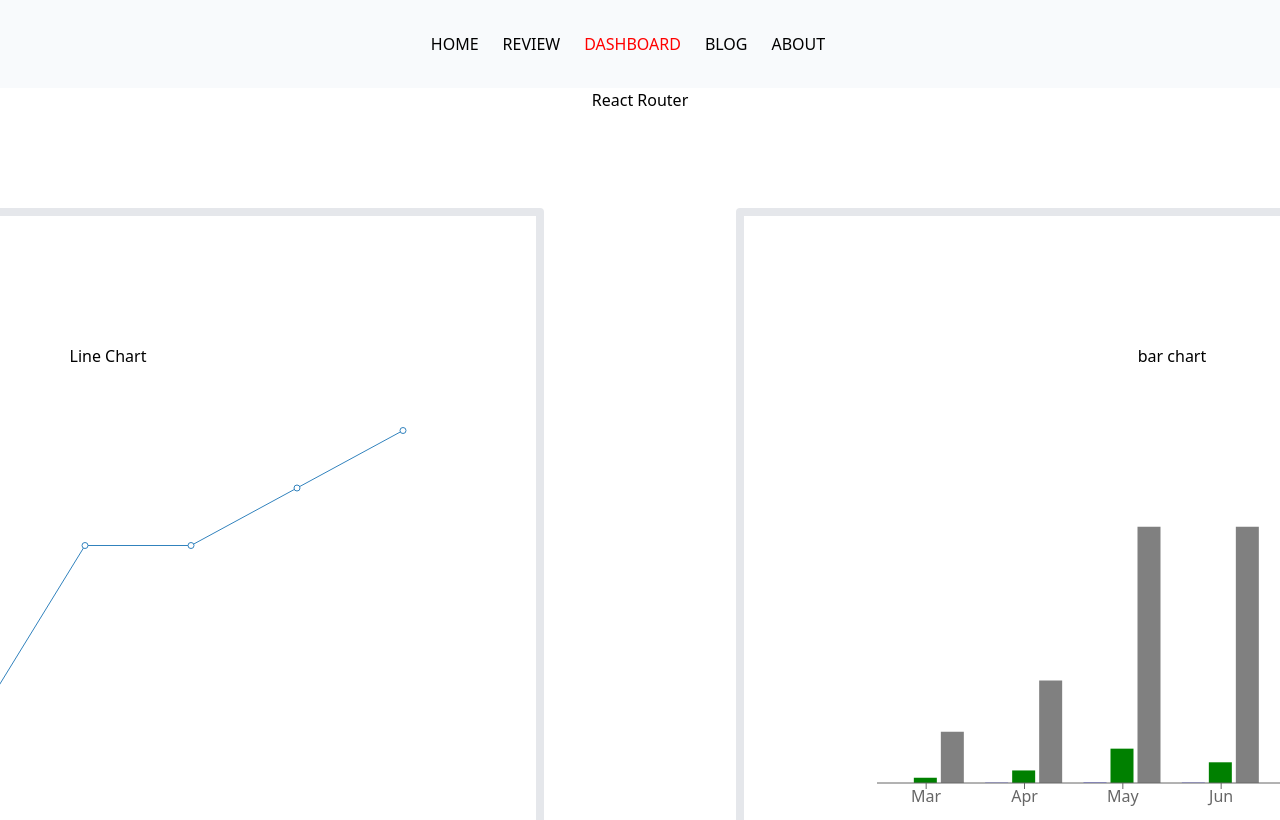
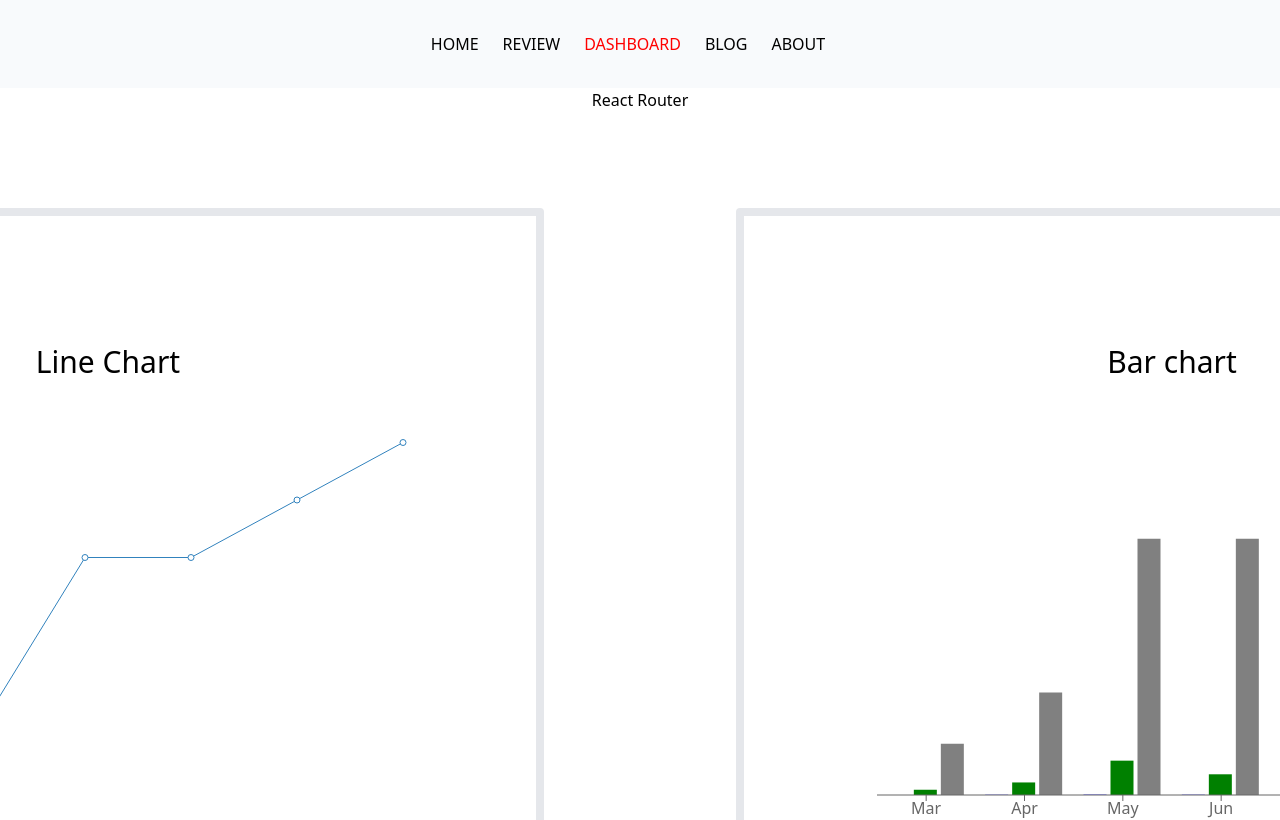
Before and after one commit to mahmudunnaby/headphone-analysis-website, a React (Create React App) app: page /dashboard in a window 1280 px wide. Shown: the top 820 px of the page. Built offline with nearby package versions, Linux system fonts and the light colour scheme.

Commit message:
404 page added

```diff
--- a/src/App.js
+++ b/src/App.js
@@ -7,6 +7,7 @@ import Dashboard from './components/Dashboard/Dashboard'
 import Blog from './components/Blog/Blog'
 import About from './components/About/About'
 import './App.css';
+import Error from './components/Error/Error';
 
 
 function App() {
@@ -22,6 +23,7 @@ function App() {
         <Route path='/dashboard' element={<Dashboard></Dashboard>} ></Route>
         <Route path='/blog' element={<Blog></Blog>} ></Route>
         <Route path='/about' element={<About></About>} ></Route>
+        <Route path='/*' element={<Error></Error>} ></Route>
 
       </Routes>
 
--- a/src/components/Dashboard/BarCharts.js
+++ b/src/components/Dashboard/BarCharts.js
@@ -42,7 +42,7 @@ const BarCharts = () => {
     ]
     return (
         <div className='p-32 m-24 border-8 rounded'>
-            <h1>bar chart</h1>
+            <h1 className=' text-3xl'>Bar chart</h1>
 
             <BarChart width={600} height={450} data={data}>
                 <Bar dataKey="sell" fill="BLUE" />
--- a/src/components/Dashboard/LineCharts.js
+++ b/src/components/Dashboard/LineCharts.js
@@ -43,7 +43,7 @@ const LineCharts = () => {
     return (
 
         <div className='p-32 m-24 border-8 rounded'>
-            <h1>Line Chart</h1>
+            <h1 className='text-3xl'>Line Chart</h1>
             <LineChart width={600} height={500} data={data}>
                 <Line dataKey={'investment'}></Line>
                 <YAxis></YAxis>
--- /dev/null
+++ b/src/components/Error/Error.js
@@ -0,0 +1,11 @@
+import React from 'react';
+
+const Error = () => {
+    return (
+        <div className='flex justify-center align-middle mt-80 bg-red-500'>
+            <h1 className='text-9xl'>404 ERROR</h1>
+        </div>
+    );
+};
+
+export default Error;
--- a/src/components/Home/Home.js
+++ b/src/components/Home/Home.js
@@ -9,7 +9,7 @@ const Home = () => {
                 <div className="flex flex-row  justify-center items-center">
                     <div className="w-1/2 flex-1  px-32">
                         <h1 className='text-6xl '>FEEL THE MUSIC IN YOUR BONES</h1>
-                        <p className='m-10'>Lorem ipsum dolor sit amet, consectetur adipisicing elit. Illum temporibus corrupti, laudantium doloremque magnam expedita saepe cupiditate commodi perspiciatis. Quas id sit sunt dolorum voluptas officia. Iure deserunt voluptatibus eius!</p>
+                        <p className='m-10'>Nowadays headphone is becoming an essential gadget for us.Choosing the best headphones for you depends on several factors, including your budget, the features you need and any preferences you have about how they look and how fit.</p>
                     </div>
 
                     <img className='w-1/2 flex-1  justify-center items-centers h-5/6 w-36 p-32' src="https://pngimg.com/uploads/headphones/headphones_PNG7645.png" alt="" />
```
